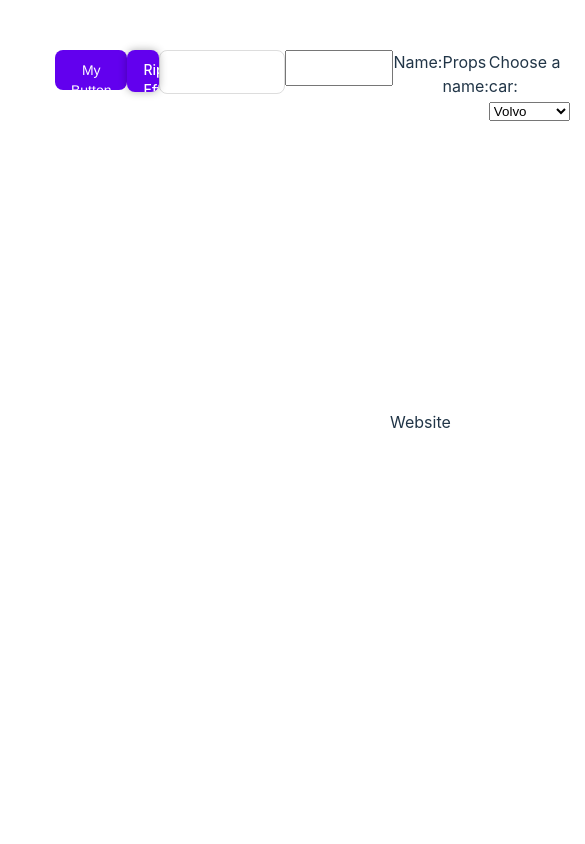
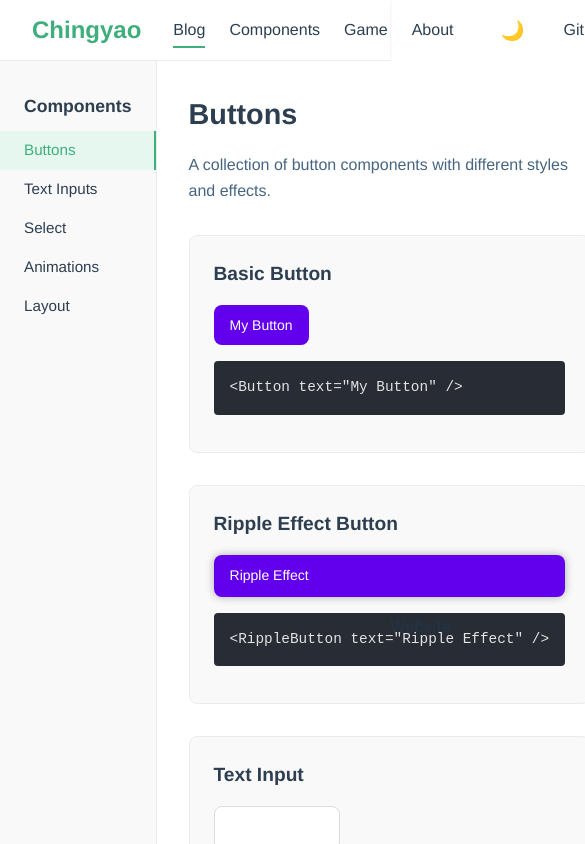
Before and after one commit to chingyao0215/chingyao, a Vue app: page / in a window 390 px wide. Shown: the top 844 px of the page, 585 px wide, since content can reach past the window. Built offline with nearby package versions, Linux system fonts and the light colour scheme.

Commit message:
feat: redesign App.vue with comprehensive component showcase and responsive layout

```diff
--- a/src/App.vue
+++ b/src/App.vue
@@ -1,21 +1,82 @@
 <template>
-<div
-	class="container">
-	<div
-		class="sidebar">
+<div class="app-container">
+  <!-- Upper section - Main navigation -->
+  <header class="main-header">
+    <div class="logo">
+      <h1>Chingyao</h1>
     </div>
-	<div
-		class="content">
+    <nav class="main-nav">
+      <ul>
+        <li><a href="#" class="active">Blog</a></li>
+        <li><a href="#">Components</a></li>
+        <li><a href="#">Game</a></li>
+        <li><a href="#">About</a></li>
+      </ul>
+    </nav>
+    <div class="header-actions">
+      <button class="theme-toggle">🌙</button>
+      <a href="https://github.com/chingyao0215" class="github-link" target="_blank">
+        <span class="github-icon">GitHub</span>
+      </a>
+    </div>
+  </header>
+
+  <!-- Main content area with sidebar and content -->
+  <div class="main-container">
+    <!-- Left sidebar - Sub navigation -->
+    <aside class="sidebar">
+      <nav class="sub-nav">
+        <h3>Components</h3>
+        <ul>
+          <li><a href="#" class="active">Buttons</a></li>
+          <li><a href="#">Text Inputs</a></li>
+          <li><a href="#">Select</a></li>
+          <li><a href="#">Animations</a></li>
+          <li><a href="#">Layout</a></li>
+        </ul>
+      </nav>
+    </aside>
+
+    <!-- Right part - Content area -->
+    <main class="content">
+      <h2>Buttons</h2>
+      <p>A collection of button components with different styles and effects.</p>
+
+      <div class="component-showcase">
+        <div class="component-item">
+          <h3>Basic Button</h3>
           <Button
             text="My Button"
             :classWrapper="['mr-10']"/>
+          <pre><code>{{ '<Button text="My Button" />' }}</code></pre>
+        </div>
+
+        <div class="component-item">
+          <h3>Ripple Effect Button</h3>
           <RippleButton
             text="Ripple Effect"
             :classWrapper="[]"/>
+          <pre><code>{{ '<RippleButton text="Ripple Effect" />' }}</code></pre>
+        </div>
+      </div>
+
+      <div class="component-showcase">
+        <div class="component-item">
+          <h3>Text Input</h3>
           <TextInput />
+        </div>
+
+        <div class="component-item">
+          <h3>Model Text Input</h3>
           <DefineModelTextInputParent />
+        </div>
+
+        <div class="component-item">
+          <h3>Select Component</h3>
           <Select2 />
-
+        </div>
+      </div>
+    </main>
   </div>
 </div>
 </template>
@@ -27,31 +88,190 @@ import RippleButton from './components/RippleButton.vue';
 import TextInput from './components/TextInput.vue';
 import Select2 from './components/Select2.vue';
 import DefineModelTextInputParent from './components/DefineModelTextInputParent.vue';
-
-
-
 </script>
 
 
 <style scoped>
-.container {
+.app-container {
   display: flex;
-}
-.sidebar {
-	border-right: 5px solid white;
-	width: 200px;
-	background-color: grey;
-	height: 100vh;
-}
-.content {
-	display: flex;
-	justify-content: space-between;
-	width: 100%;
-	padding: 50px 50px;
+  flex-direction: column;
+  min-height: 100vh;
+  font-family: "Helvetica Neue", Helvetica, Arial, sans-serif;
 }
 
-.break {
-  flex-basis: 100%;
-  height: 0;
+/* Header styles */
+.main-header {
+  display: flex;
+  align-items: center;
+  padding: 0 2rem;
+  height: 60px;
+  background-color: #ffffff;
+  border-bottom: 1px solid #eaecef;
+  box-shadow: 0 1px 3px rgba(0, 0, 0, 0.1);
+}
+
+.logo h1 {
+  font-size: 1.5rem;
+  font-weight: 600;
+  color: #3eaf7c; /* Vue.js green color */
+  margin: 0;
+}
+
+.main-nav {
+  margin-left: 2rem;
+  flex-grow: 1;
+}
+
+.main-nav ul {
+  display: flex;
+  list-style: none;
+  margin: 0;
+  padding: 0;
+}
+
+.main-nav li {
+  margin-right: 1.5rem;
+}
+
+.main-nav a {
+  color: #2c3e50;
+  text-decoration: none;
+  font-size: 1rem;
+  font-weight: 500;
+  padding: 0.5rem 0;
+  border-bottom: 2px solid transparent;
+  transition: border-color 0.2s;
+}
+
+.main-nav a.active,
+.main-nav a:hover {
+  border-bottom: 2px solid #3eaf7c;
+}
+
+.header-actions {
+  display: flex;
+  align-items: center;
+}
+
+.theme-toggle {
+  background: none;
+  border: none;
+  font-size: 1.2rem;
+  cursor: pointer;
+  margin-right: 1rem;
+}
+
+.github-link {
+  color: #2c3e50;
+  text-decoration: none;
+}
+
+/* Main container styles */
+.main-container {
+  display: flex;
+  flex-grow: 1;
+}
+
+/* Sidebar styles */
+.sidebar {
+  width: 250px;
+  background-color: #f9f9f9;
+  border-right: 1px solid #eaecef;
+  padding: 2rem 0;
+}
+
+.sub-nav h3 {
+  padding: 0 1.5rem;
+  margin-top: 0;
+  margin-bottom: 0.75rem;
+  font-size: 1.1rem;
+  font-weight: 600;
+  color: #2c3e50;
+}
+
+.sub-nav ul {
+  list-style: none;
+  margin: 0;
+  padding: 0;
+}
+
+.sub-nav li {
+  margin: 0;
+}
+
+.sub-nav a {
+  display: block;
+  padding: 0.5rem 1.5rem;
+  color: #2c3e50;
+  text-decoration: none;
+  font-size: 0.95rem;
+  transition: background-color 0.2s;
+}
+
+.sub-nav a.active {
+  color: #3eaf7c;
+  background-color: #e6f7ef;
+  border-right: 2px solid #3eaf7c;
+}
+
+.sub-nav a:hover {
+  background-color: #e6f7ef;
+}
+
+/* Content styles */
+.content {
+  flex-grow: 1;
+  padding: 2rem;
+  background-color: #ffffff;
+}
+
+.content h2 {
+  margin-top: 0;
+  margin-bottom: 1rem;
+  font-size: 1.8rem;
+  font-weight: 600;
+  color: #2c3e50;
+}
+
+.content p {
+  margin-bottom: 2rem;
+  color: #476582;
+  line-height: 1.6;
+}
+
+.component-showcase {
+  display: flex;
+  flex-wrap: wrap;
+  gap: 2rem;
+  margin-bottom: 2rem;
+}
+
+.component-item {
+  flex: 1 1 300px;
+  padding: 1.5rem;
+  border: 1px solid #eaecef;
+  border-radius: 8px;
+  background-color: #f9f9f9;
+}
+
+.component-item h3 {
+  margin-top: 0;
+  margin-bottom: 1rem;
+  font-size: 1.2rem;
+  color: #2c3e50;
+}
+
+pre {
+  margin-top: 1rem;
+  padding: 1rem;
+  background-color: #282c34;
+  border-radius: 4px;
+  overflow-x: auto;
+}
+
+code {
+  color: #e2e2e2;
+  font-family: 'Courier New', Courier, monospace;
+  font-size: 0.9rem;
 }
 </style>
```
Lines whose indentation alone changed are shown as unchanged.
